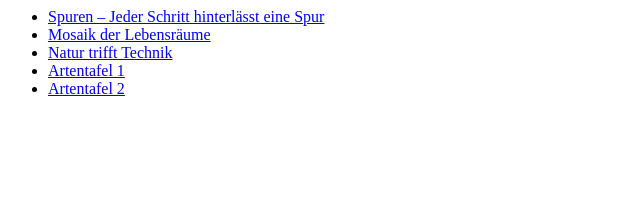
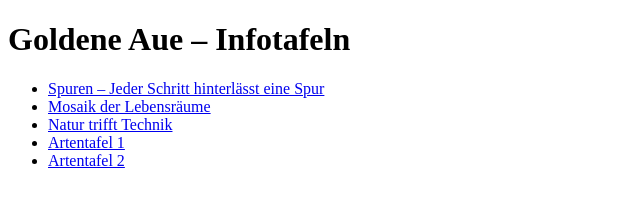
Before and after one commit to lisazipfel/goldene_aue_infoafeln, a plain HTML site: page index.html in a window 1280 px wide. Shown: the whole page, without its empty margins (0-640 px from the left). Drawn offline with Linux system fonts and the light colour scheme.

Commit message:
Update index.html

```diff
--- a/index.html
+++ b/index.html
@@ -1,7 +1,19 @@
-<ul>
-  <li><a href="spuren.pdf">Spuren – Jeder Schritt hinterlässt eine Spur</a></li>
-  <li><a href="mosaik-der-lebensraeume.pdf">Mosaik der Lebensräume</a></li>
-  <li><a href="natur-trifft-technik.pdf">Natur trifft Technik</a></li>
-  <li><a href="arten-1.pdf">Artentafel 1</a></li>
-  <li><a href="arten-2.pdf">Artentafel 2</a></li>
-</ul>
+<!DOCTYPE html>
+<html lang="de">
+<head>
+  <meta charset="utf-8">
+  <title>Goldene Aue – Infotafeln</title>
+</head>
+<body>
+  <h1>Goldene Aue – Infotafeln</h1>
+
+  <ul>
+    <li><a href="spuren.pdf">Spuren – Jeder Schritt hinterlässt eine Spur</a></li>
+    <li><a href="mosaik_der_lebensraeume.pdf">Mosaik der Lebensräume</a></li>
+    <li><a href="natur_trifft_technik.pdf">Natur trifft Technik</a></li>
+    <li><a href="arten_1.pdf">Artentafel 1</a></li>
+    <li><a href="arten_2.pdf">Artentafel 2</a></li>
+  </ul>
+
+</body>
+</html>
```
